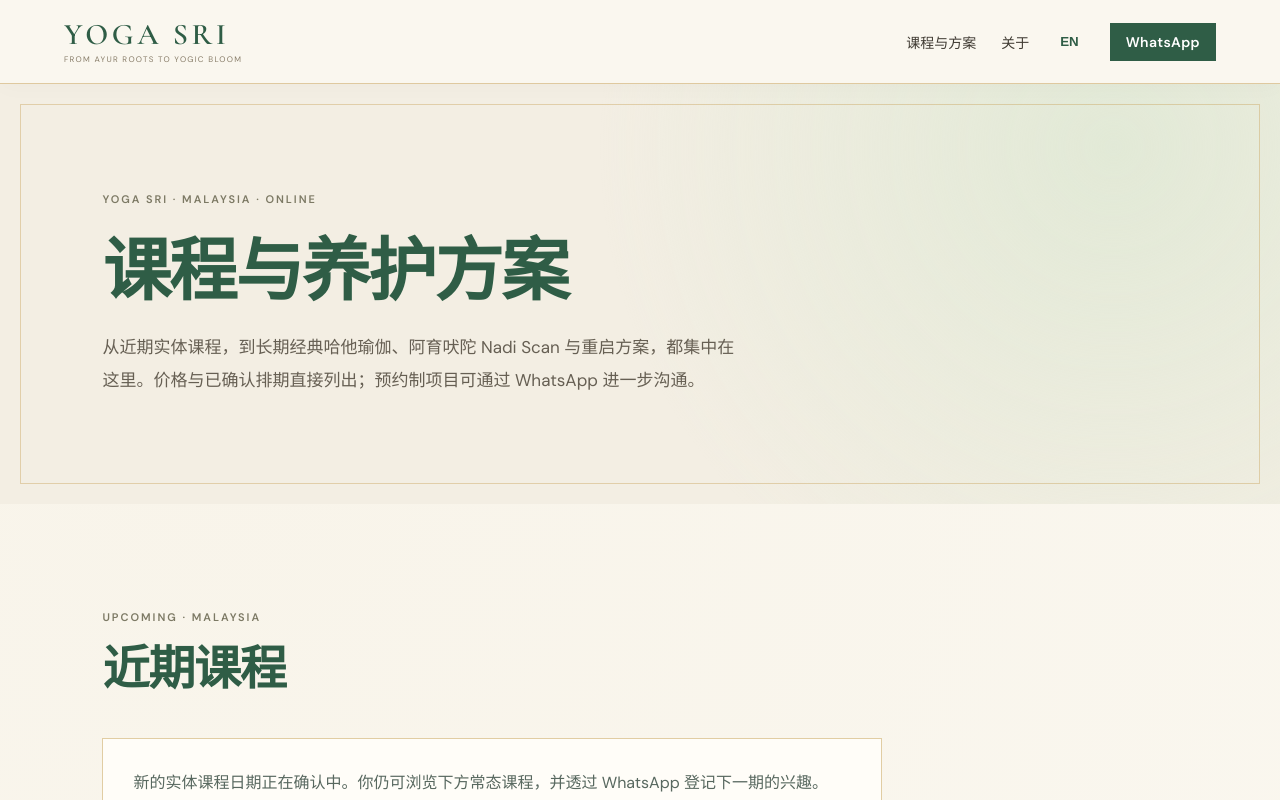
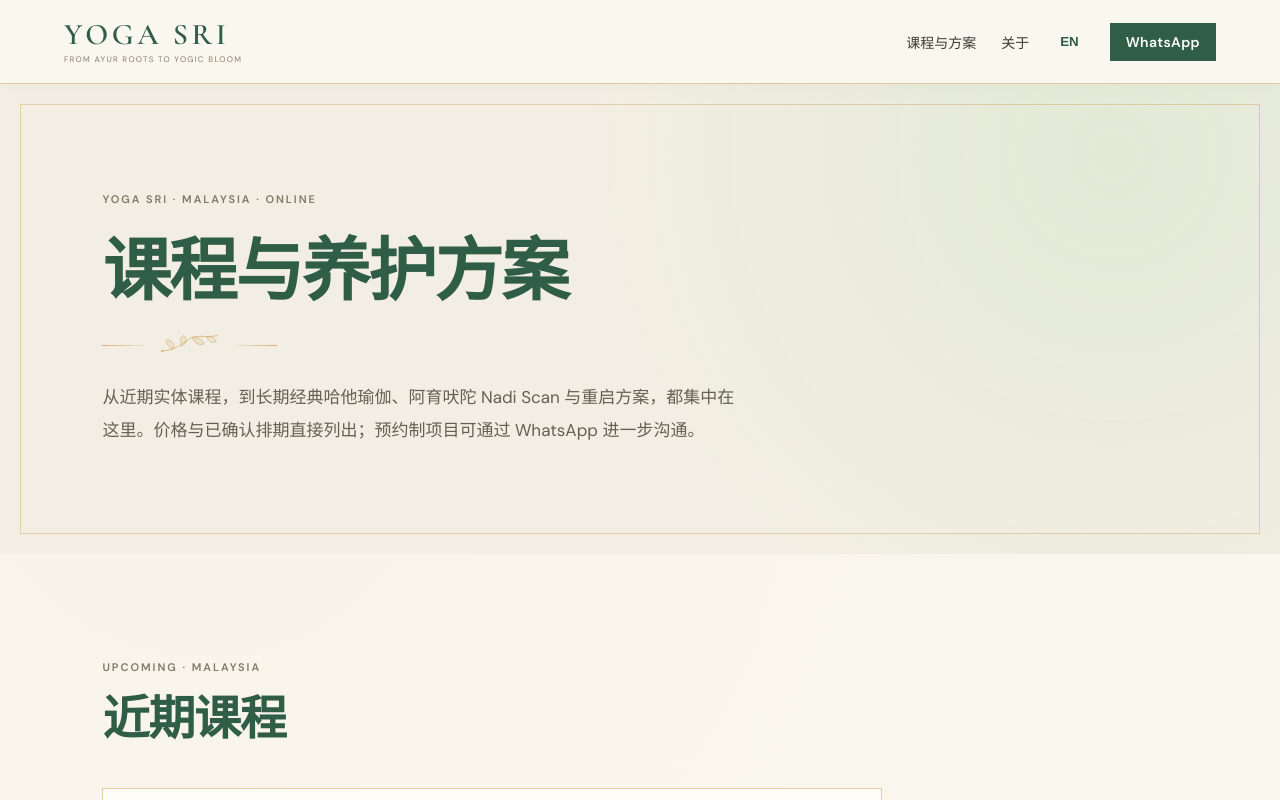
Before and after one commit to yogasriliew-source/yoagsri.org, a Next.js app: page /courses in a window 1280 px wide. Shown: the top 800 px of the page. Built offline with nearby package versions, Linux system fonts and the light colour scheme.

Commit message:
Add botanical chapter rule to the programme catalogue

```diff
--- a/components/courses.tsx
+++ b/components/courses.tsx
@@ -1,6 +1,7 @@
 "use client";
 import { Shell } from "./shell";
 import { CourseCard } from "./course-card";
+import { BotanicalDivider } from "./botanical-divider";
 import { coursesByCollection } from "@/data/courses";
 
 export function Courses() {
@@ -20,6 +21,7 @@ export function Courses() {
             <section className="pageHero">
               <p className="eyebrow">YOGA SRI · MALAYSIA · ONLINE</p>
               <h1>{zh ? "课程与养护方案" : "Programmes & Care Pathways"}</h1>
+              <BotanicalDivider />
               <p>{zh ? "从近期实体课程，到长期经典哈他瑜伽、阿育吠陀 Nadi Scan 与重启方案，都集中在这里。价格与已确认排期直接列出；预约制项目可通过 WhatsApp 进一步沟通。" : "Find upcoming in-person courses, recurring classical Hatha Yoga, Ayurveda Nadi Scan and reset pathways in one place."}</p>
             </section>
 
```
